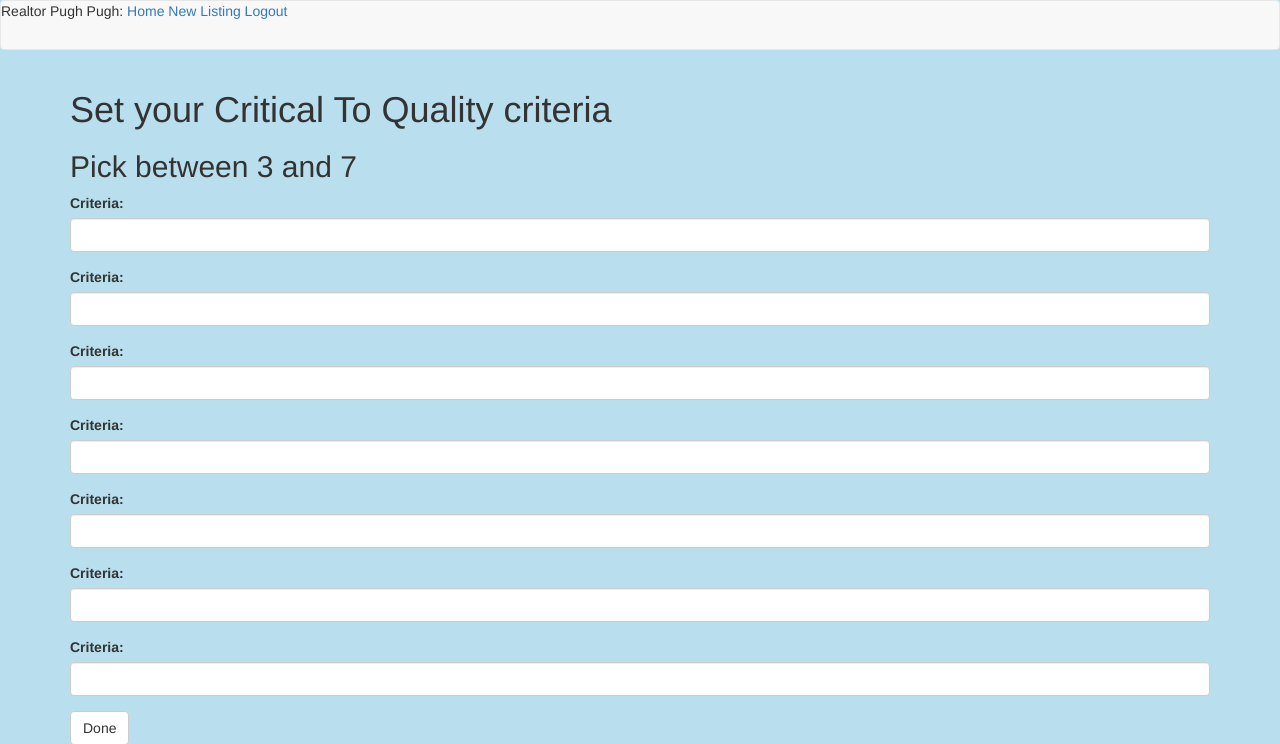
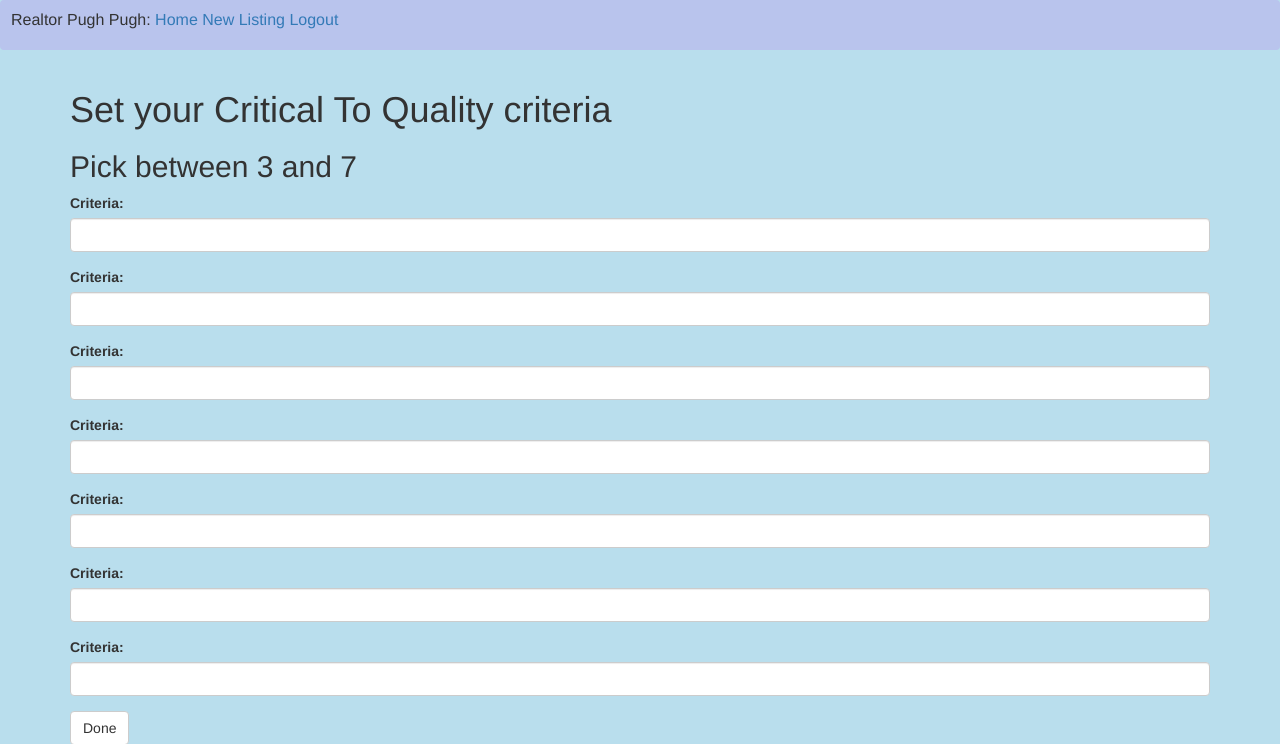
Before and after one commit to bkmd11/Realtor_Pugh_Pugh, a Flask app: page /set_ctqs in a window 1280 px wide. Shown: the top 744 px of the page. Run offline with Flask 2, Linux system fonts and the light colour scheme; the visitor is signed in with stand-in values (Sample User, id 1); some libraries are stand-ins or nearby versions.

Commit message:
more css magic

```diff
--- a/app/models.py
+++ b/app/models.py
@@ -14,6 +14,7 @@ def load_user(id):
 
 
 class User(UserMixin, db.Model):
+    # TODO: add user profile picture
     id = Column(Integer, primary_key=True)
     username = Column(String(64), index=True, unique=True)
     email = Column(String(120), index=True, unique=True)
--- a/app/static/css/style.css
+++ b/app/static/css/style.css
@@ -18,3 +18,9 @@ td {
    text-align: center;
    font-size: large;
 }
+
+.navbar-custom {
+    background-color: #B9C4ED;
+    font-size : medium;
+    padding: .75rem 1rem;
+}
--- a/app/templates/base.html
+++ b/app/templates/base.html
@@ -7,7 +7,7 @@
 {% endblock %}
 
 {% block navbar %}
-    <div class="navbar navbar-default">
+    <div class="navbar navbar-custom">
        Realtor Pugh Pugh:
         <a href="{{ url_for('index') }}">Home</a>
         <a href="{{ url_for('add_listing') }}">New Listing</a>
```
Lines whose indentation alone changed are shown as unchanged.
